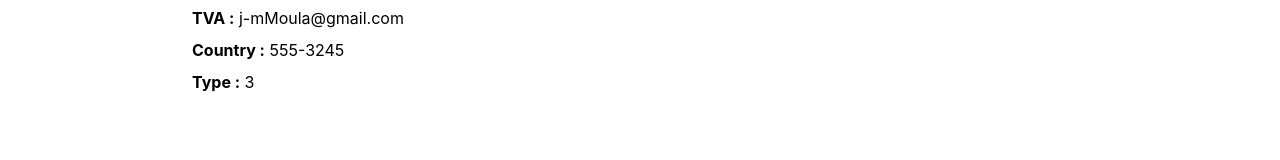
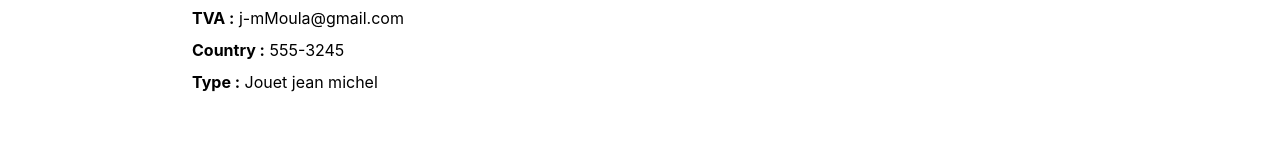
Before and after one commit to antoinel74/COGIP, a React (Vite) app: page /contacts/1 in a window 1280 px wide. Shown: the part 310-470 px from the top of the page. Built offline with nearby package versions, Linux system fonts and the light colour scheme; no server answers.

Commit message:
get company name from company id

```diff
--- a/src/views/app/contact.jsx
+++ b/src/views/app/contact.jsx
@@ -9,6 +9,7 @@ import Avatar from "../../components/Avatar";
 export const Contact = () => {
   const { contactsId } = useParams();
   const [contactData, setContactData] = useState(null);
+  const [companyName, setCompanyName] = useState(null);
 
   useEffect(() => {
     const fetchAllContacts = async () => {
@@ -18,12 +19,22 @@ export const Contact = () => {
           (contact) => contact.id === parseInt(contactsId)
         );
         setContactData(contact);
+        const company = await fetchCompany(contact.id_company);
+        setCompanyName(company.name);
       } catch (error) {
         console.error("Error fetching contacts", error);
       }
     };
     fetchAllContacts();
   }, [contactsId]);
+
+  const fetchCompany = async (companyId) => {
+    const companies = await fetchAllData("companies");
+    const company = companies.find(
+      (company) => company.id === parseInt(companyId)
+    );
+    return company;
+  };
 
   return (
     <section>
@@ -36,7 +47,7 @@ export const Contact = () => {
               name={contactData.firstname}
               tva={contactData.email}
               country={contactData.phone}
-              type={contactData.id_company}
+              type={companyName}
             />
           </div>
           <Avatar
```
